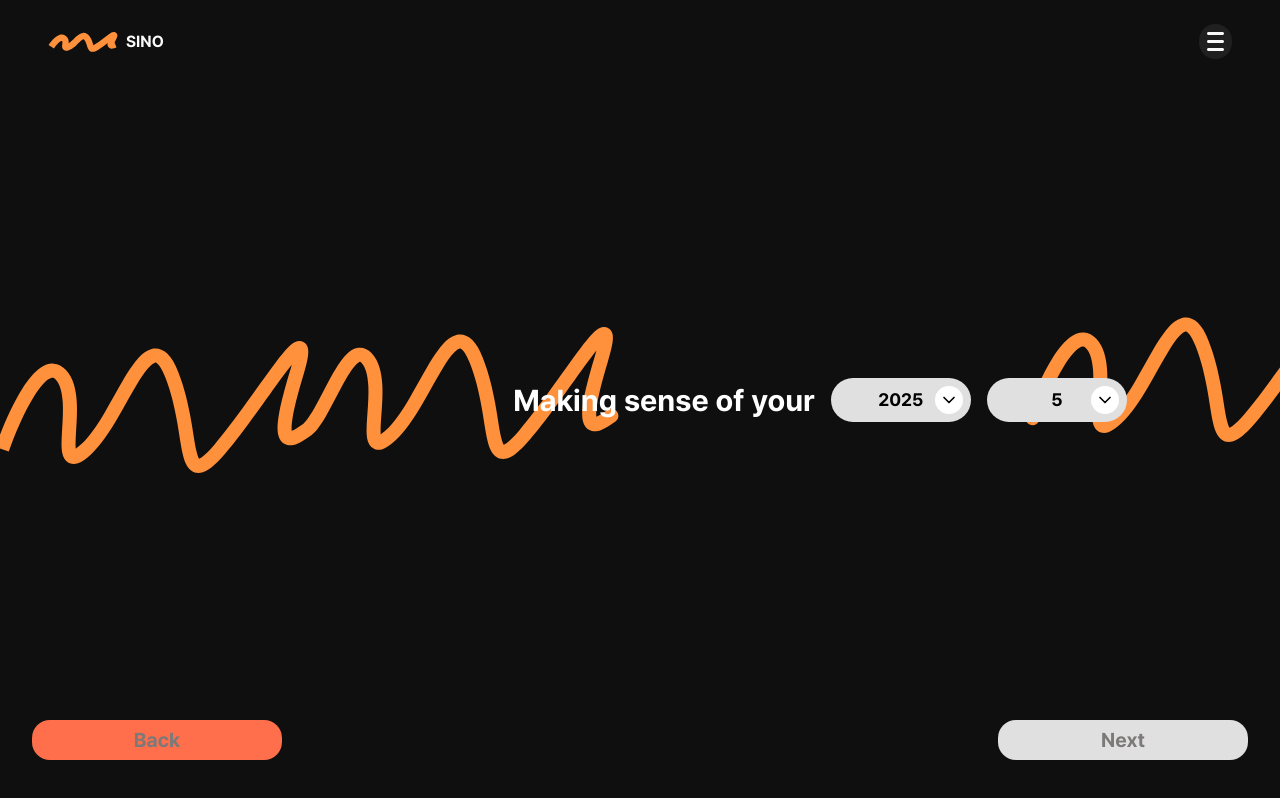
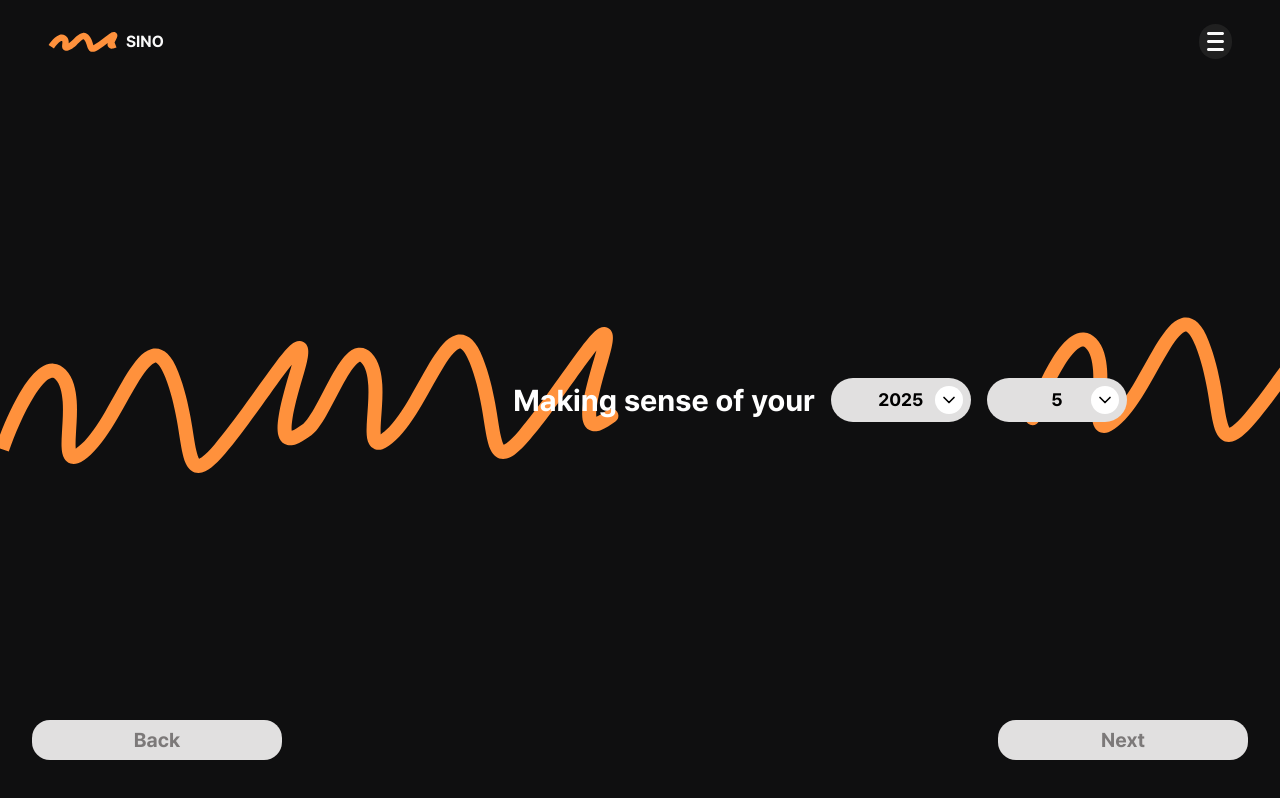
Before and after one commit to UMC-SINO/SINO-Front, a React (Vite) app: page /splash in a window 1280 px wide. Built offline with nearby package versions, Linux system fonts and the light colour scheme.

Commit message:
[#28] style : back 버튼 배경색 수정

```diff
--- a/src/pages/SplashPage.tsx
+++ b/src/pages/SplashPage.tsx
@@ -36,7 +36,7 @@ const SplashPage = () => {
           </div>
         </div>
         <div className='flex items-center justify-between'>
-          <Button type='button' className='w-[250px] bg-[#E1E0E0] text-[#7C7979]'>
+          <Button type='button' className='w-[250px] !bg-[#E1E0E0] text-[#7C7979]'>
             Back
           </Button>
           <Button
```
